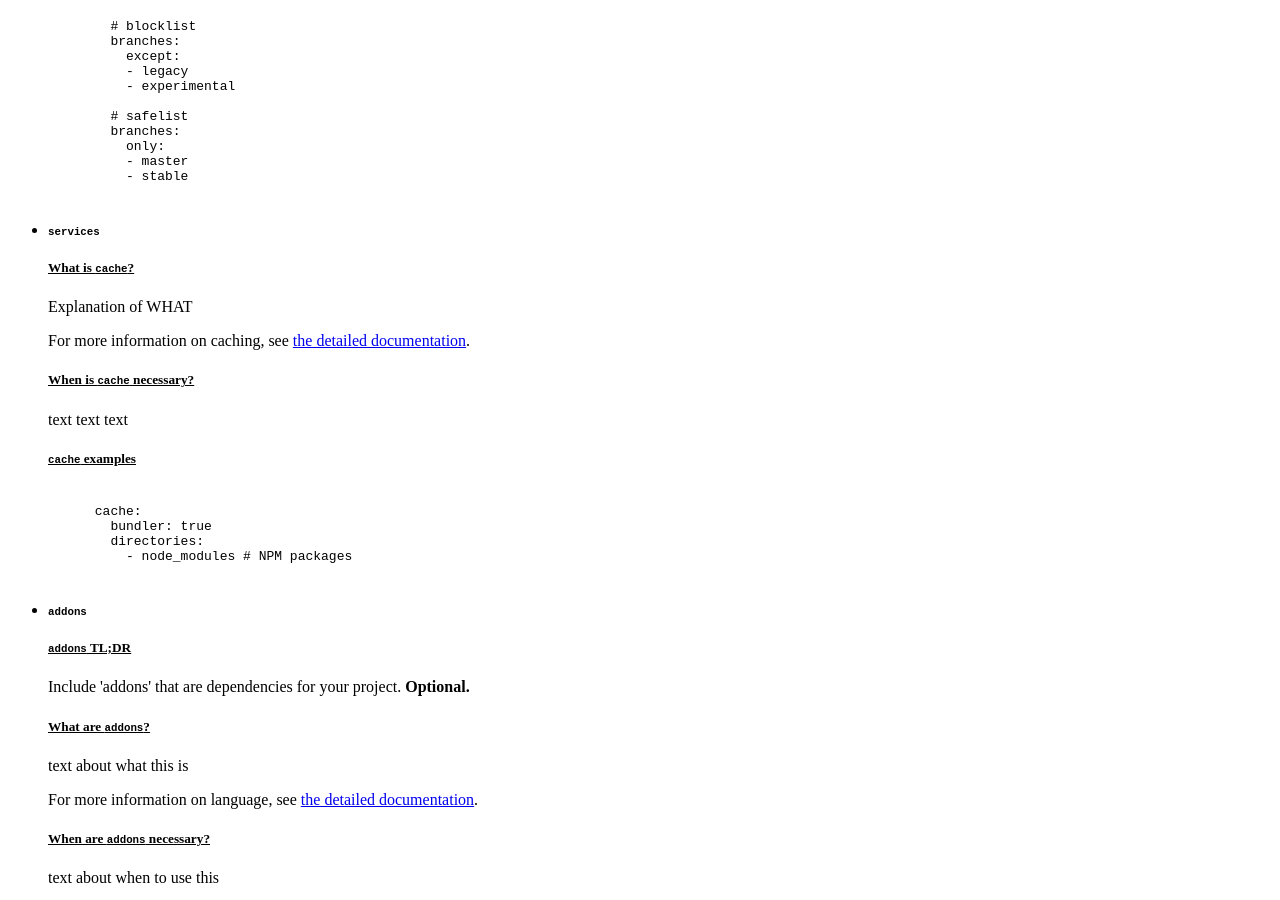
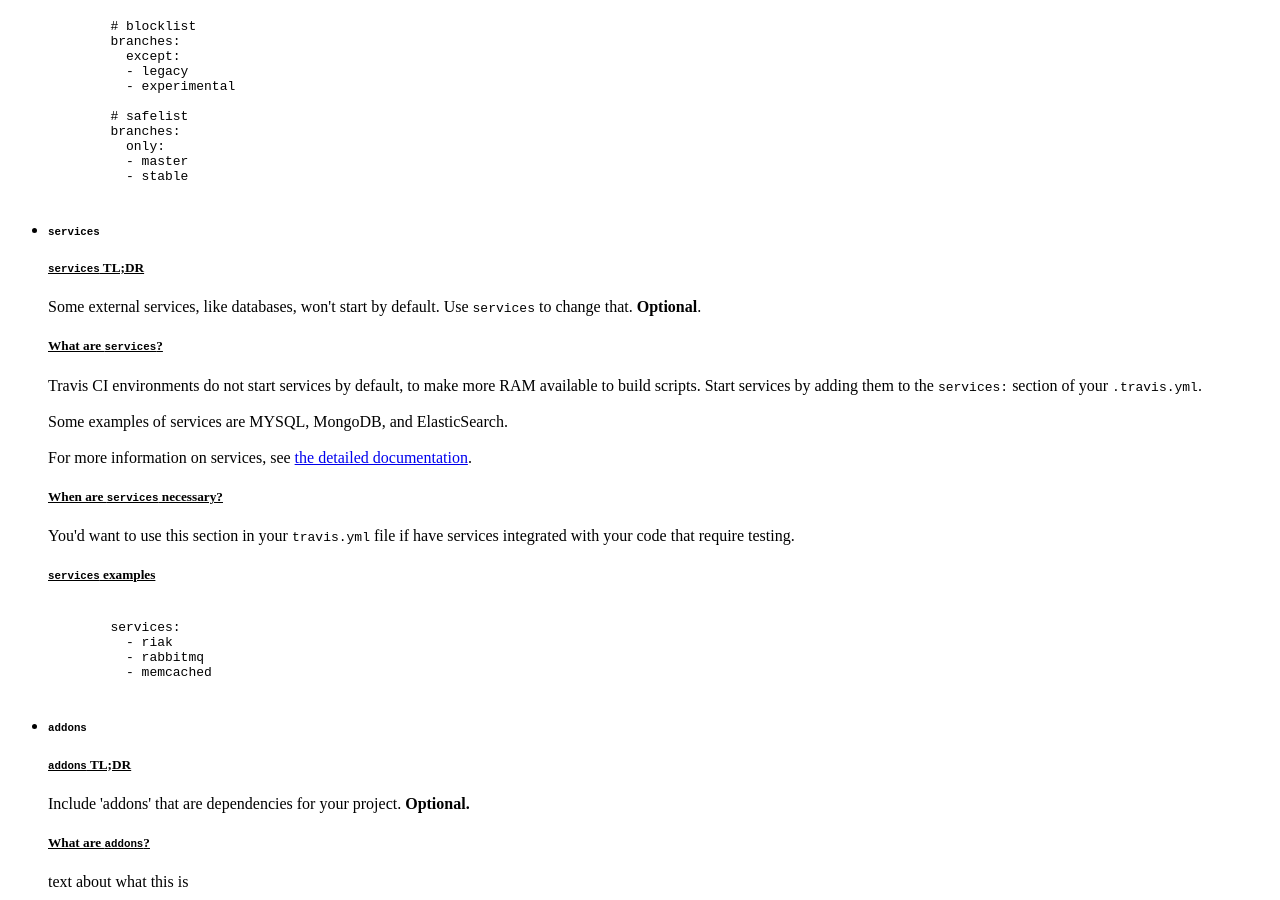
Before and after one commit to brianamarie/test-jekyll, a Jekyll site: the page built from index.html, in a window 1280 px wide and 900 px high, scrolled down 1412 px. Built offline with Jekyll 4.4.1, drawn with Linux system fonts in a browser that asks for light colours; nearby versions of some CDN libraries; a script that is not in the unit is left out.

Commit message:
add to services segment

```diff
--- a/_includes/services.html
+++ b/_includes/services.html
@@ -3,16 +3,21 @@
     <h5><code>services</code></h5>
   </div>
   <div class="collapsible-body">
-    <h5 style="text-decoration: underline">What is <code>cache</code>?</h5>
-      <p>Explanation of WHAT</p>
-      <p>For more information on caching, see <a href="https://docs.travis-ci.com/user/caching">the detailed documentation</a>.
-    <h5 style="text-decoration: underline">When is <code>cache</code> necessary?</h5>
-      <p>text text text</p>
-    <h5 style="text-decoration: underline"><code>cache</code> examples</h5>
+    <h5 style="text-decoration: underline"><code>services</code> TL;DR</h5>
+      <p>Some external services, like databases, won't start by default. Use <code>services</code> to change that. <strong>Optional</strong>.
+    <h5 style="text-decoration: underline">What are <code>services</code>?</h5>
+      <p>Travis CI environments do not start services by default, to make more RAM available to build scripts. Start services by adding them to the <code>services:</code> section of your <code>.travis.yml</code>.
+      <br><br>
+      Some examples of services are MYSQL, MongoDB, and ElasticSearch.
+      <br><br>
+      For more information on services, see <a href="https://docs.travis-ci.com/user/database-setup/">the detailed documentation</a>.
+    <h5 style="text-decoration: underline">When are <code>services</code> necessary?</h5>
+      <p>You'd want to use this section in your <code>travis.yml</code> file if have services integrated with your code that require testing.</p>
+    <h5 style="text-decoration: underline"><code>services</code> examples</h5>
       <pre><code>
-      cache:
-        bundler: true
-        directories:
-          - node_modules # NPM packages
+        services:
+          - riak
+          - rabbitmq
+          - memcached
       </pre></code>
 </li>
```
